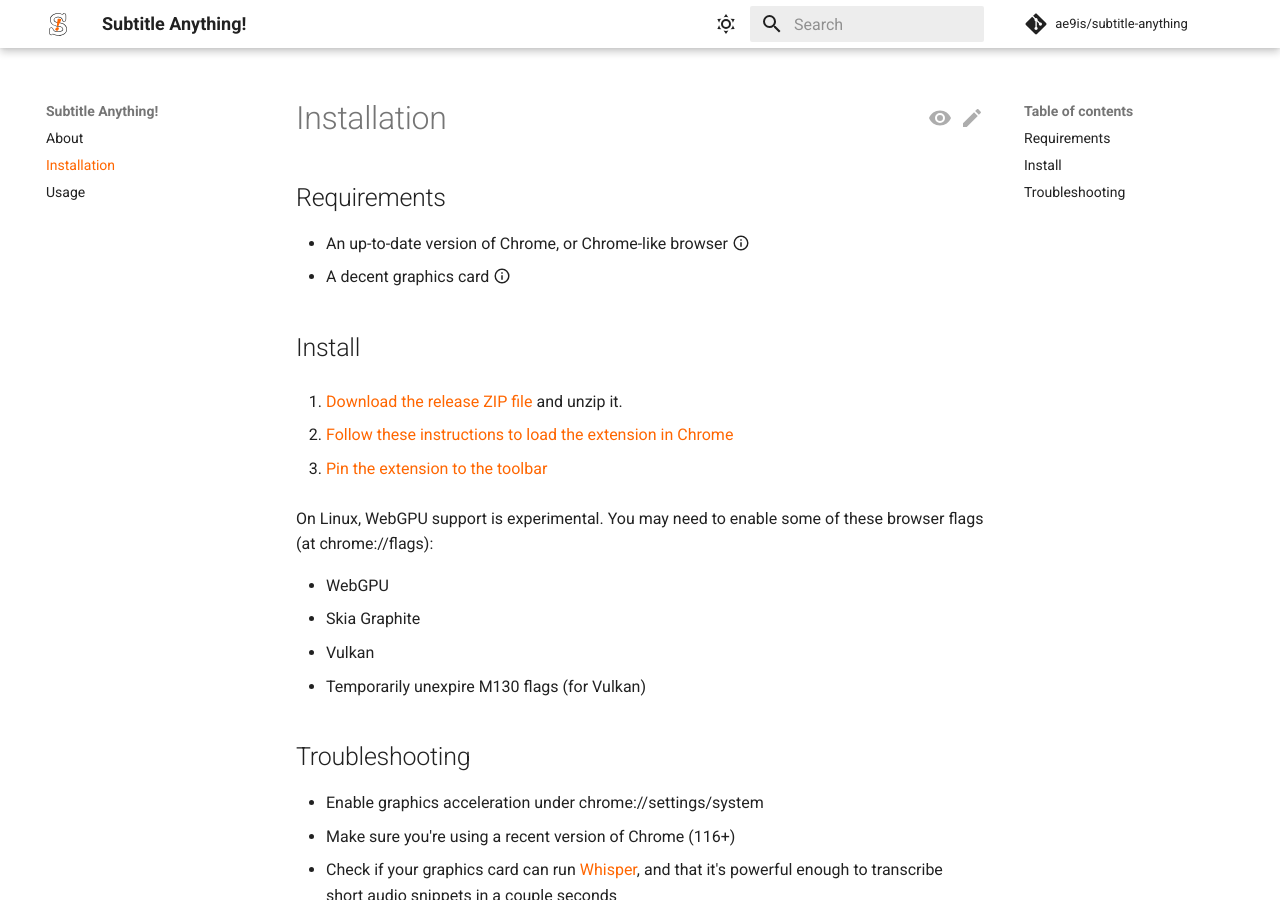
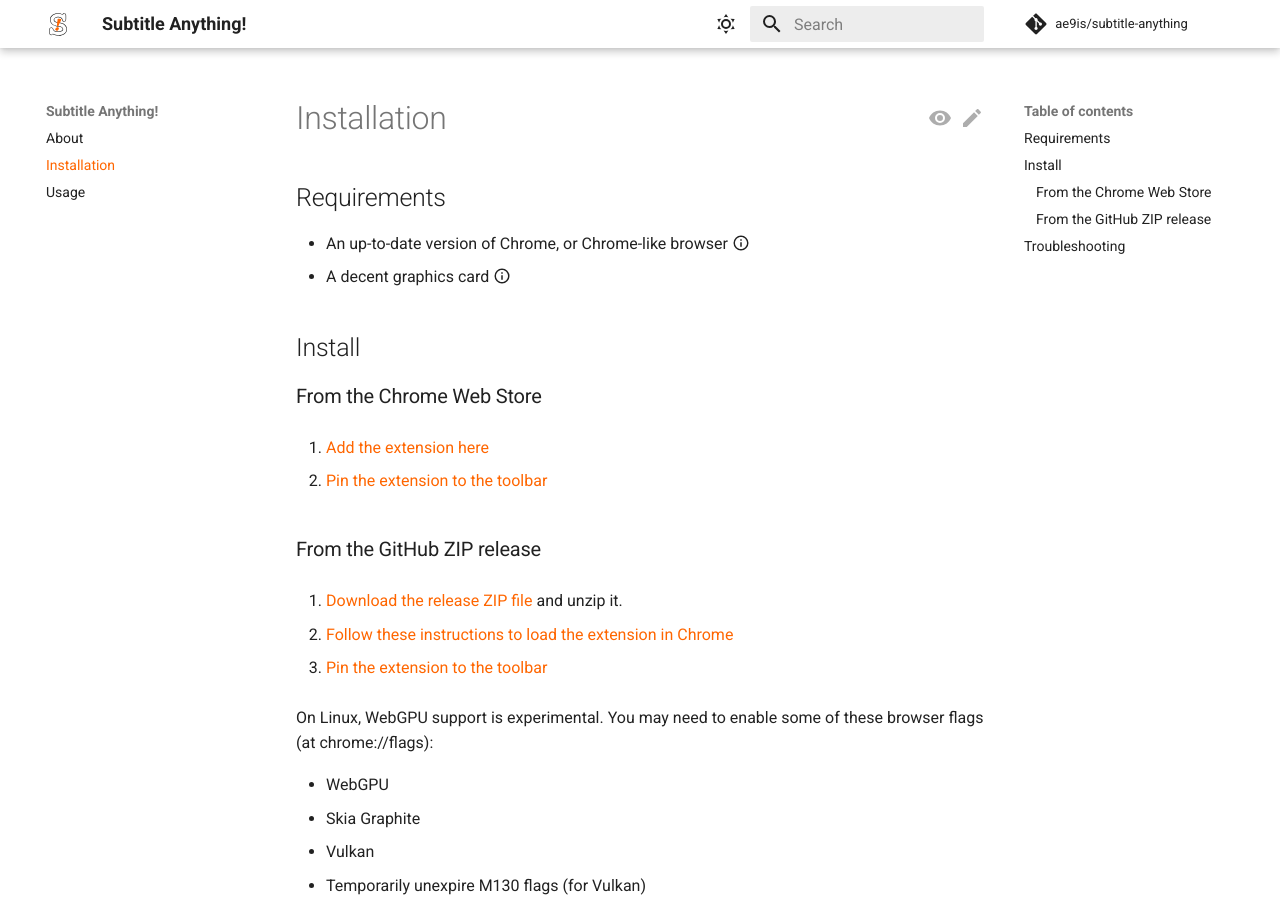
Before and after one commit to ae9is/subtitle-anything, an MkDocs documentation site: the page built from docs/src/install.md, in a window 1280 px wide and 900 px high. Built offline with MkDocs 1.6.1 and Material for MkDocs 9.7.7, drawn with Linux system fonts in a browser that asks for light colours; comment, search, counter and statistics services are not loaded.

Commit message:
feat: add link outs to extension listing to docs pages

```diff
--- a/docs/src/install.md
+++ b/docs/src/install.md
@@ -7,13 +7,21 @@
 
 ## Install
 
+### From the Chrome Web Store
+
+  1. [Add the extension here](https://chromewebstore.google.com/detail/subtitle-anything/ipfbhnkkjbafekefiifigffaelgffaed)
+
+  2. [Pin the extension to the toolbar](https://developer.chrome.com/docs/extensions/get-started/tutorial/hello-world#pin_the_extension)
+
+### From the GitHub ZIP release
+
   1. [Download the release ZIP file](https://github.com/ae9is/subtitle-anything/releases) and unzip it.
 
   2. [Follow these instructions to load the extension in Chrome](https://developer.chrome.com/docs/extensions/get-started/tutorial/hello-world#load-unpacked)
 
   3. [Pin the extension to the toolbar](https://developer.chrome.com/docs/extensions/get-started/tutorial/hello-world#pin_the_extension)
 
-  On Linux, WebGPU support is experimental. You may need to enable some of these browser flags (at chrome://flags):
+On Linux, WebGPU support is experimental. You may need to enable some of these browser flags (at chrome://flags):
 
   - WebGPU
   - Skia Graphite
```
Also changed, not shown: docs/src/index.md (+2 -0 lines).
